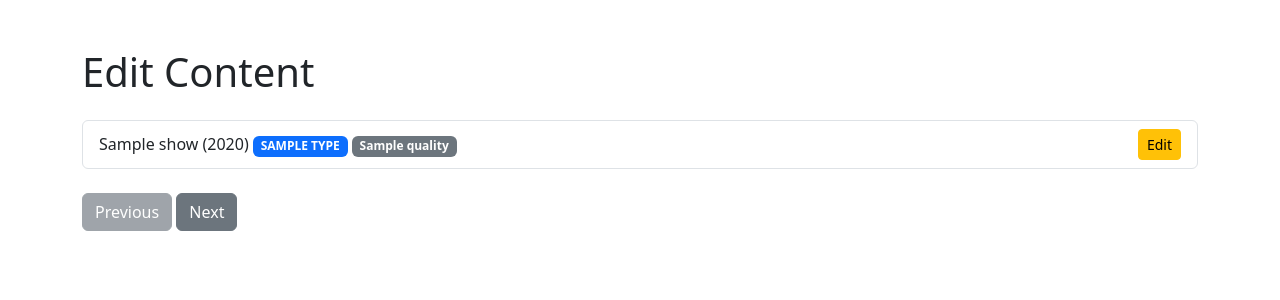
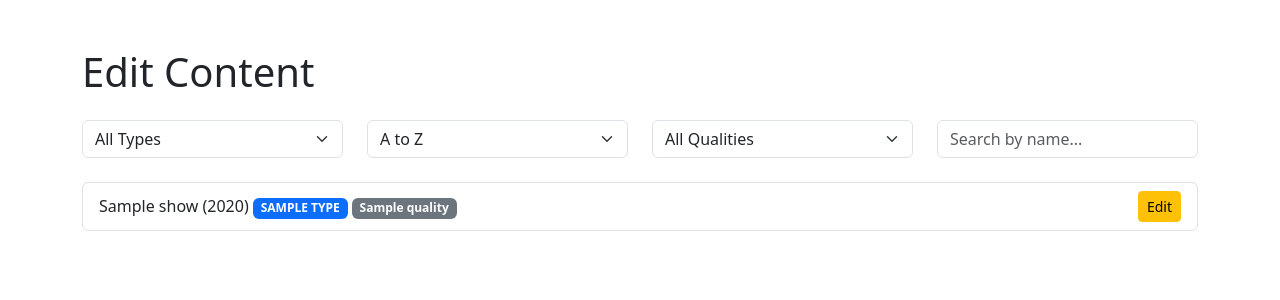
Before and after one commit to jaixmario/NetflixV1, a Flask app: template templates/edit_list.html in a window 1280 px wide. Shown: the part 56-356 px from the top of the page. Run offline with Flask 3, Linux system fonts and the light colour scheme; the template is opened without the code that fills it: most values are stand-ins (such as "Sample title", 1, 10 or a date in 2020); some libraries are stand-ins or nearby versions.

Commit message:
filters added 🙃

```diff
--- a/templates/edit_list.html
+++ b/templates/edit_list.html
@@ -15,8 +15,36 @@
 
     <div class="container my-5">
         <h1 class="mb-4">Edit Content</h1>
+        <div class="row mb-4">
+            <div class="col-md-3">
+                <select class="form-select" id="typeFilter" onchange="updateFilters()">
+                    <option value="all" {% if filter_type == 'all' %}selected{% endif %}>All Types</option>
+                    <option value="tv" {% if filter_type == 'tv' %}selected{% endif %}>TV Shows</option>
+                    <option value="movie" {% if filter_type == 'movie' %}selected{% endif %}>Movies</option>
+                </select>
+            </div>
+            <div class="col-md-3">
+                <select class="form-select" id="sortFilter" onchange="updateFilters()">
+                    <option value="a-z" {% if sort_by == 'a-z' %}selected{% endif %}>A to Z</option>
+                    <option value="z-a" {% if sort_by == 'z-a' %}selected{% endif %}>Z to A</option>
+                    <option value="year_asc" {% if sort_by == 'year_asc' %}selected{% endif %}>Year Ascending</option>
+                    <option value="year_desc" {% if sort_by == 'year_desc' %}selected{% endif %}>Year Descending</option>
+                </select>
+            </div>
+            <div class="col-md-3">
+                <select class="form-select" id="qualityFilter" onchange="updateFilters()">
+                    <option value="all" {% if filter_quality == 'all' %}selected{% endif %}>All Qualities</option>
+                    <option value="2160p" {% if filter_quality == '2160p' %}selected{% endif %}>2160p</option>
+                    <option value="1080p" {% if filter_quality == '1080p' %}selected{% endif %}>1080p</option>
+                    <option value="720p" {% if filter_quality == '720p' %}selected{% endif %}>720p</option>
+                    <option value="480p" {% if filter_quality == '480p' %}selected{% endif %}>480p</option>
+                </select>
+            </div>
+            <div class="col-md-3">
+                <input type="text" class="form-control" id="searchInput" placeholder="Search by name..." value="{{ search_query or '' }}" onkeypress="handleSearch(event)">
+            </div>
+        </div>
 
-        <!-- Show List -->
         <div class="list-group">
             {% for show in shows %}
             <div class="list-group-item d-flex justify-content-between align-items-center">
@@ -30,19 +58,35 @@
             {% endfor %}
         </div>
 
-        <!-- Pagination -->
+        {% if total_pages > 1 %}
         <div class="mt-4">
-            <a href="/admin/edit?page={{ page-1 }}"
+            <a href="/admin/edit?page={{ page-1 }}&type={{ filter_type }}&sort={{ sort_by }}&quality={{ filter_quality }}&search={{ search_query }}"
                class="btn btn-secondary {% if page == 1 %}disabled{% endif %}">
                Previous
             </a>
-            <a href="/admin/edit?page={{ page+1 }}"
-               class="btn btn-secondary">
+            <a href="/admin/edit?page={{ page+1 }}&type={{ filter_type }}&sort={{ sort_by }}&quality={{ filter_quality }}&search={{ search_query }}"
+               class="btn btn-secondary {% if page == total_pages %}disabled{% endif %}">
                Next
             </a>
         </div>
+        {% endif %}
     </div>
 
-    <script src="https://cdn.jsdelivr.net/npm/bootstrap@5.3.0/dist/js/bootstrap.bundle.min.js"></script>
+<script>
+function updateFilters() {
+    const typeFilter = document.getElementById('typeFilter').value;
+    const sortFilter = document.getElementById('sortFilter').value;
+    const qualityFilter = document.getElementById('qualityFilter').value;
+    const searchQuery = document.getElementById('searchInput').value.trim();
+    window.location.href = `/admin/edit?page=1&type=${typeFilter}&sort=${sortFilter}&quality=${qualityFilter}&search=${encodeURIComponent(searchQuery)}`;
+}
+
+function handleSearch(event) {
+    if (event.key === 'Enter') {
+        updateFilters();
+    }
+}
+</script>
+<script src="https://cdn.jsdelivr.net/npm/bootstrap@5.3.0/dist/js/bootstrap.bundle.min.js"></script>
 </body>
 </html>
```
